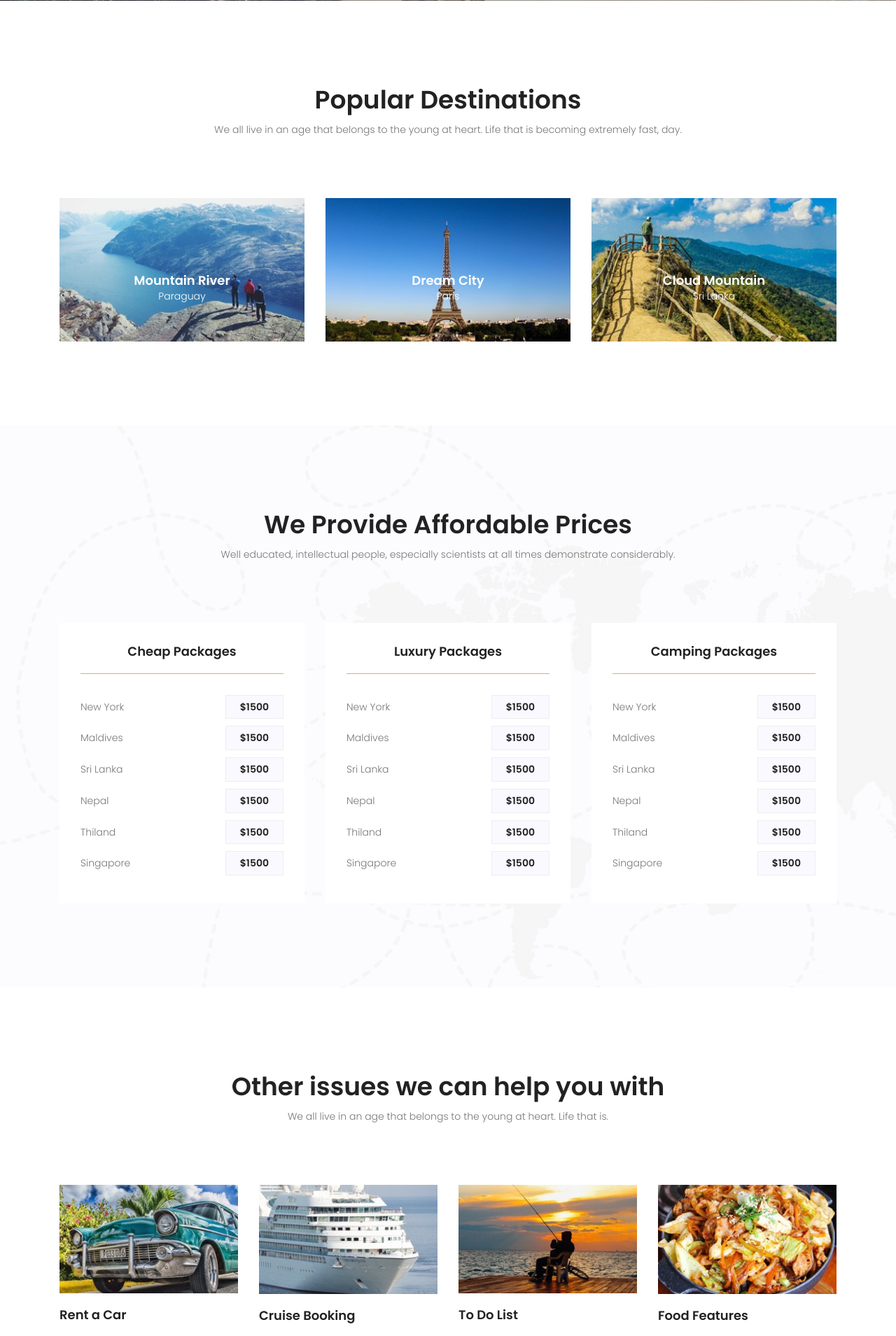
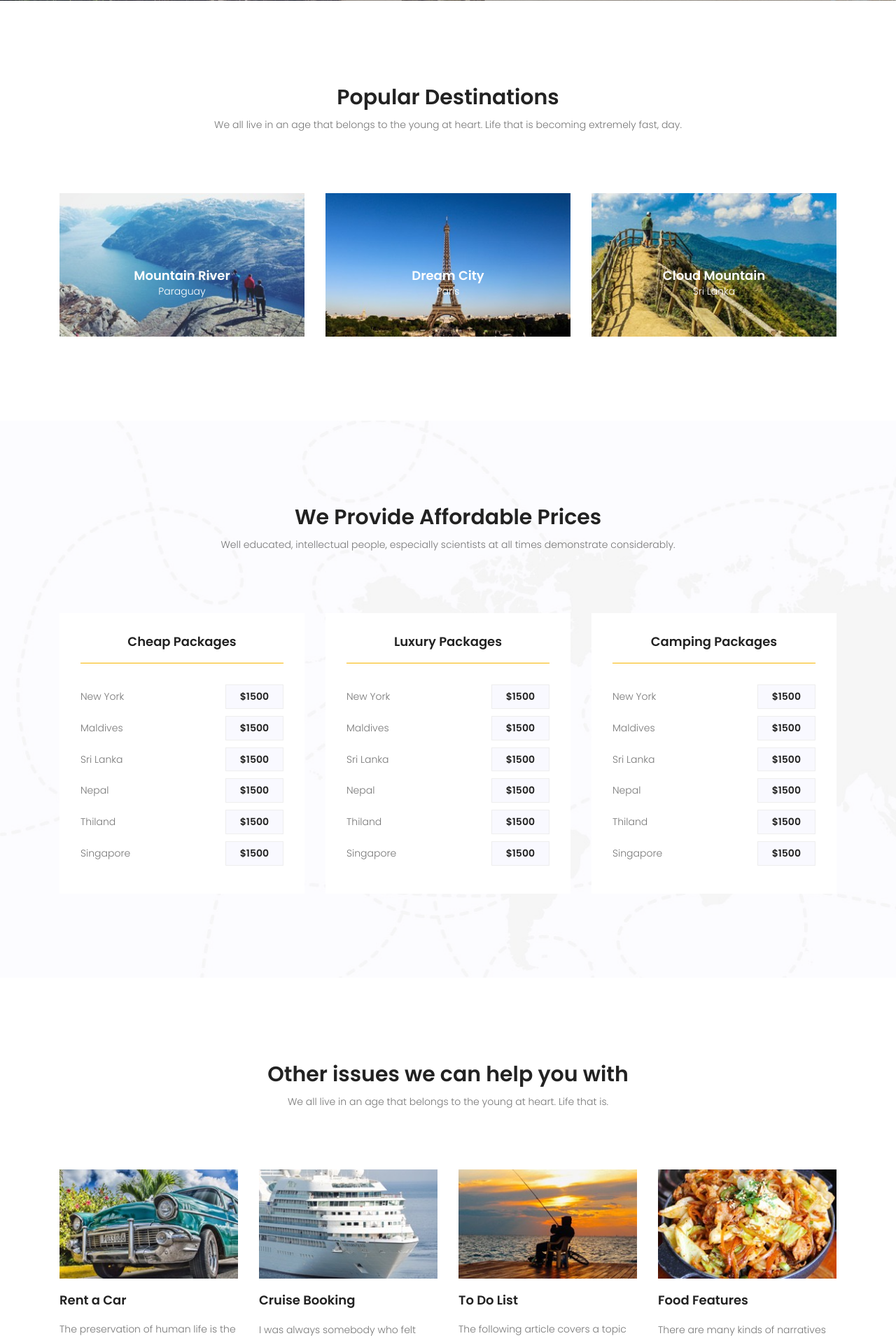
Before and after one commit to goodxarvin/my_site, a Django app: page / in a window 1280 px wide. Shown: the part 799-2708 px from the top of the page at 70% size. Run offline with Django 5.2, Linux system fonts and the light colour scheme; data that the repository does not hold is empty; parts of the project's set-up code (start-up, migrations or seed data) failed here and were passed over; some libraries are stand-ins or nearby versions.

Commit message:
removed excess h1 tags for seo

```diff
--- a/my_site/settings.py
+++ b/my_site/settings.py
@@ -222,5 +222,7 @@ ACCOUNT_ADAPTER = 'allauth_2fa.adapter.OTPAdapter'
 ACCOUNT_SIGNUP_FORM_CLASS = "user_management.forms.GenderSignUpForm"
 AUTH_USER_MODEL = "user_management.CustomUser"
 
+# redirect all urls without slashes to urls with slashes
+
 
 APPEND_SLASH = True
--- a/templates/travelista/home/index.html
+++ b/templates/travelista/home/index.html
@@ -101,7 +101,7 @@
 		<div class="row d-flex justify-content-center">
 			<div class="menu-content pb-70 col-lg-8">
 				<div class="title text-center">
-					<h1 class="mb-10">Popular Destinations</h1>
+					<h2 class="mb-10">Popular Destinations</h2>
 					<p>We all live in an age that belongs to the young at heart. Life that is becoming extremely
 						fast, day.</p>
 				</div>
@@ -159,7 +159,7 @@
 		<div class="row d-flex justify-content-center">
 			<div class="menu-content pb-70 col-lg-8">
 				<div class="title text-center">
-					<h1 class="mb-10">We Provide Affordable Prices</h1>
+					<h2 class="mb-10">We Provide Affordable Prices</h2>
 					<p>Well educated, intellectual people, especially scientists at all times demonstrate
 						considerably.</p>
 				</div>
@@ -271,7 +271,7 @@
 		<div class="row d-flex justify-content-center">
 			<div class="menu-content pb-70 col-lg-9">
 				<div class="title text-center">
-					<h1 class="mb-10">Other issues we can help you with</h1>
+					<h2 class="mb-10">Other issues we can help you with</h2>
 					<p>We all live in an age that belongs to the young at heart. Life that is.</p>
 				</div>
 			</div>
@@ -342,7 +342,7 @@
 		<div class="row d-flex justify-content-center">
 			<div class="menu-content pb-70 col-lg-8">
 				<div class="title text-center">
-					<h1 class="mb-10">Testimonial from our Clients</h1>
+					<h2 class="mb-10">Testimonial from our Clients</h2>
 					<p>The French Revolution constituted for the conscience of the dominant aristocratic class a
 						fall from </p>
 				</div>
@@ -475,11 +475,11 @@
 	<div class="container-fluid">
 		<div class="row align-items-center justify-content-end">
 			<div class="col-lg-6 col-md-12 home-about-left">
-				<h1>
+				<h2>
 					Did not find your Package? <br>
 					Feel free to ask us. <br>
 					We‘ll make it for you
-				</h1>
+				</h2>
 				<p>
 					inappropriate behavior is often laughed off as “boys will be boys,” women face higher conduct
 					standards especially in the workplace. That’s why it’s crucial that, as women, our behavior on
@@ -501,7 +501,7 @@
 		<div class="row d-flex justify-content-center">
 			<div class="menu-content pb-60 col-lg-9">
 				<div class="title text-center">
-					<h1 class="mb-10">Latest from Our Blog</h1>
+					<h2 class="mb-10">Latest from Our Blog</h2>
 					<p>With the exception of Nietzsche, no other madman has contributed so much to human sanity as
 						has.</p>
 				</div>
```
